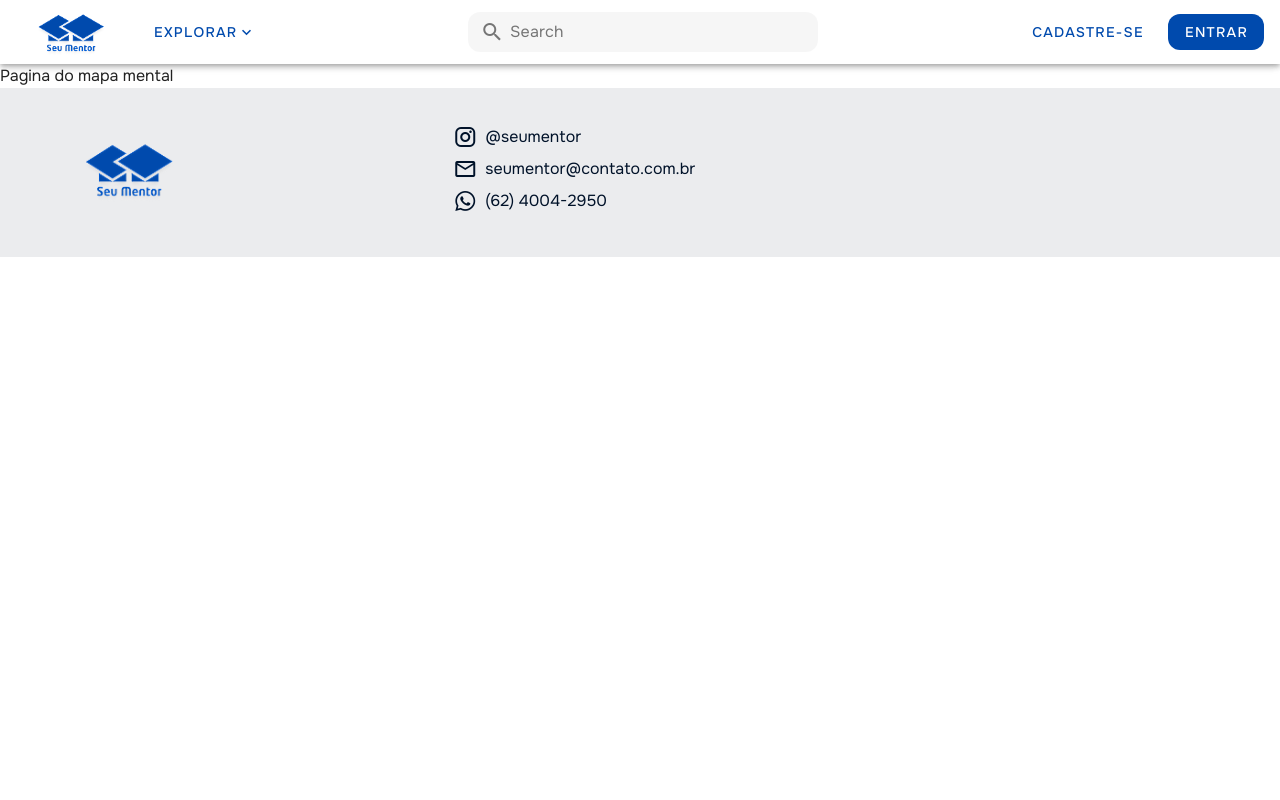
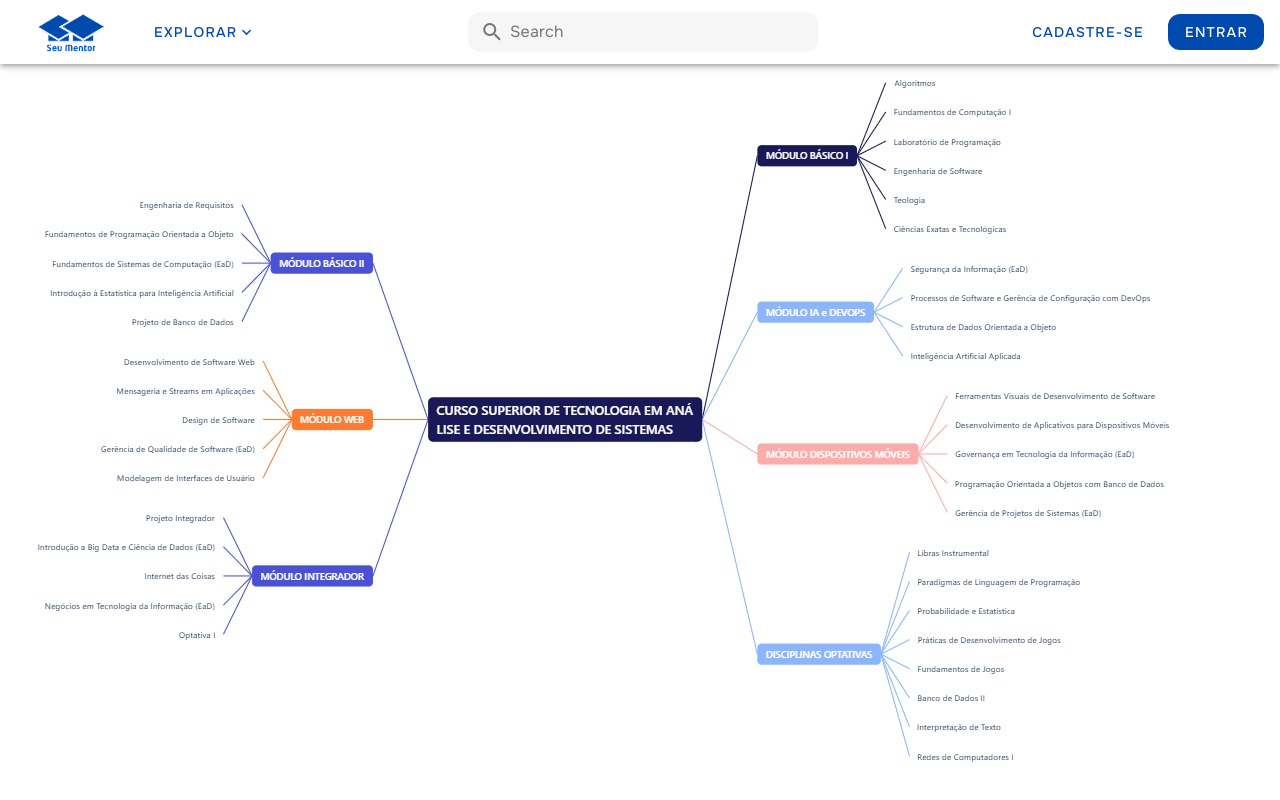
Before and after one commit to nicoly-moraes/seu-mentor, a Vue app: page /mindMap in a window 1280 px wide. Shown: the top 800 px of the page. Built offline with nearby package versions, Linux system fonts and the light colour scheme; a web font is replaced by a local one.

Commit message:
add img de mindmental

```diff
--- a/src/pages/mindMap.vue
+++ b/src/pages/mindMap.vue
@@ -1,5 +1,8 @@
 <template>
-  <p>Pagina do mapa mental</p>
+  <a href="https://www.exemplo.com">
+  <img src="@/assets/mindmental.jpg" alt="Descrição da imagem">
+</a>
+
 </template>
 
 <script lang="ts">
```
Also changed, not shown: src/assets/mindmental.jpg (added).
